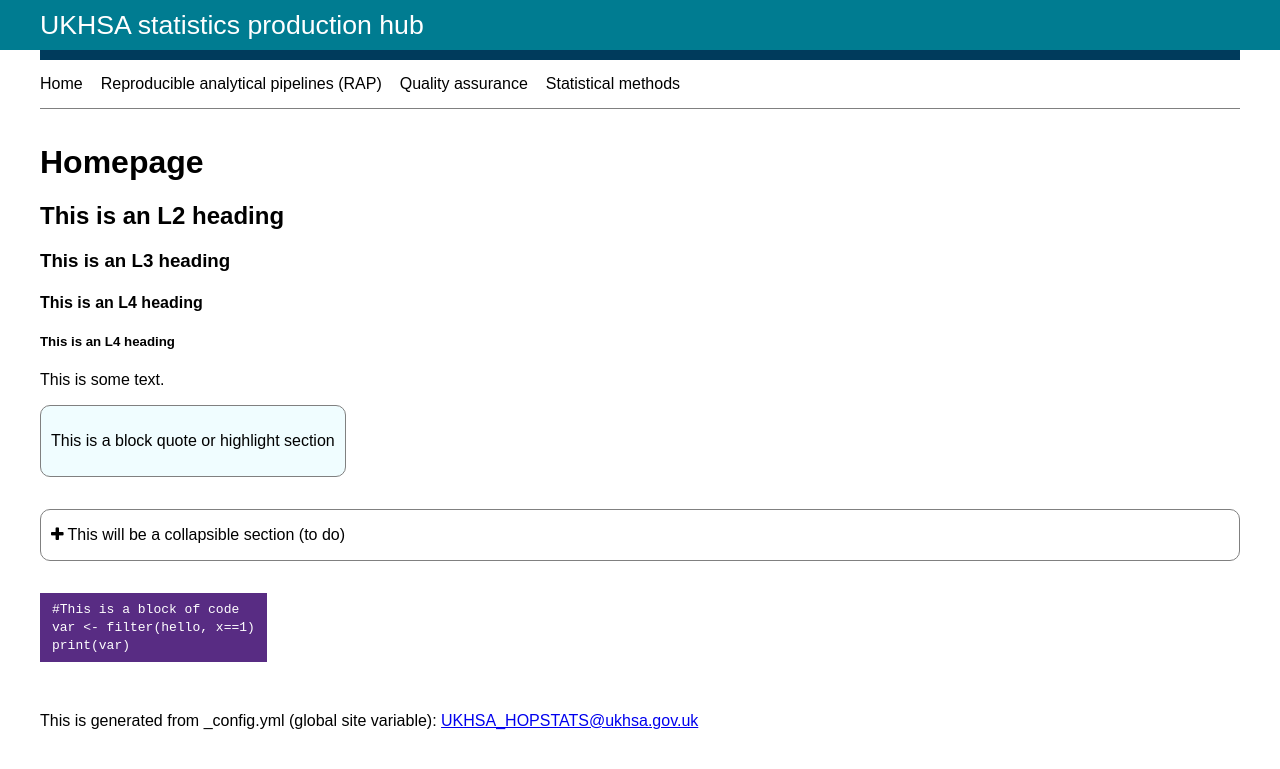
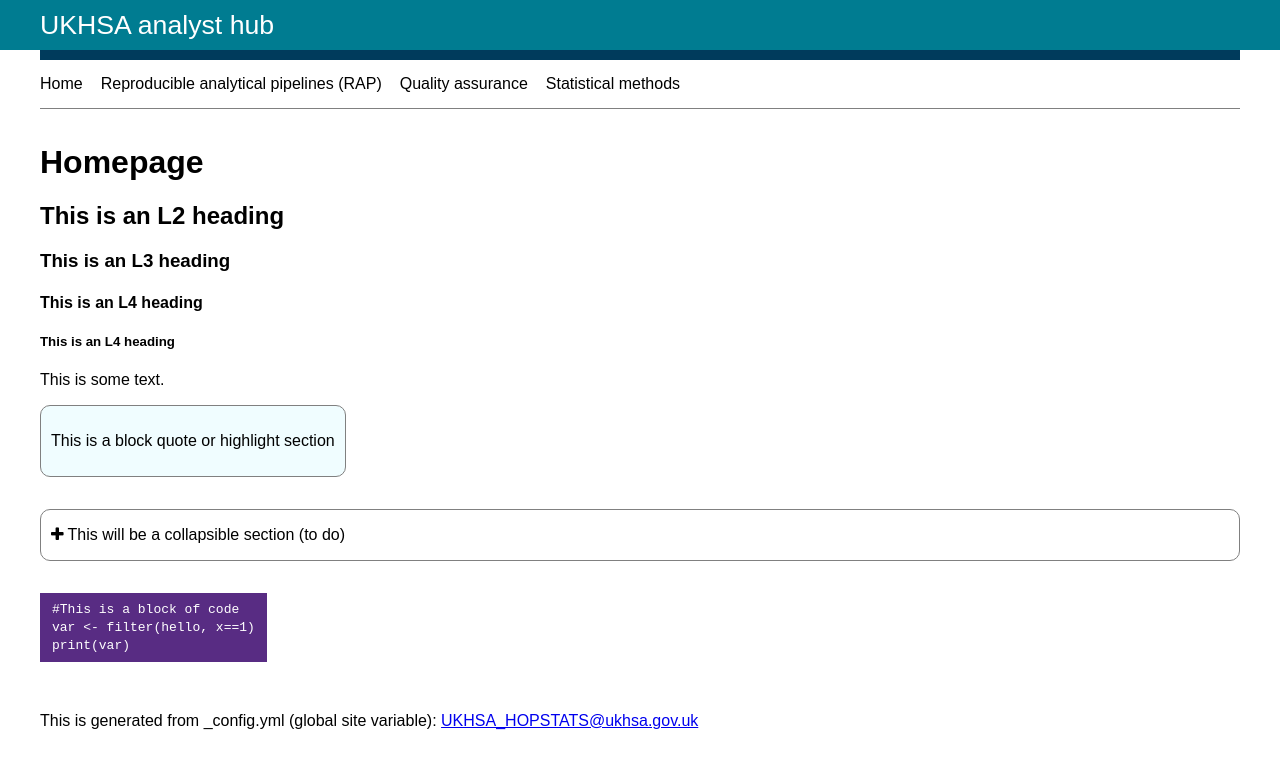
Before and after one commit to BenCuff/github-pages-test, a Jekyll site: the page built from docs/index.md, in a window 1280 px wide. Shown: the top 769 px of the page. Built offline with Jekyll 4.4.1, drawn with Linux system fonts in a browser that asks for light colours.

Commit message:
Changed title to analyst hub

```diff
--- a/docs/_layouts/index.html
+++ b/docs/_layouts/index.html
@@ -2,7 +2,7 @@
 <html>
   <head>
     <meta charset="utf-8">
-    <title>UKHSA statistics production hub</title>
+    <title>UKHSA analyst hub</title>
 
     <link rel="stylesheet" href="assets/styles.css">
     <link rel="stylesheet" href="https://cdnjs.cloudflare.com/ajax/libs/font-awesome/4.7.0/css/font-awesome.min.css">
@@ -12,7 +12,7 @@
 
     <div id="big-banner">
       <div id="big-banner-content">
-        <p>UKHSA statistics production hub</p>
+        <p>UKHSA analyst hub</p>
       </div>
     </div>
 
```
